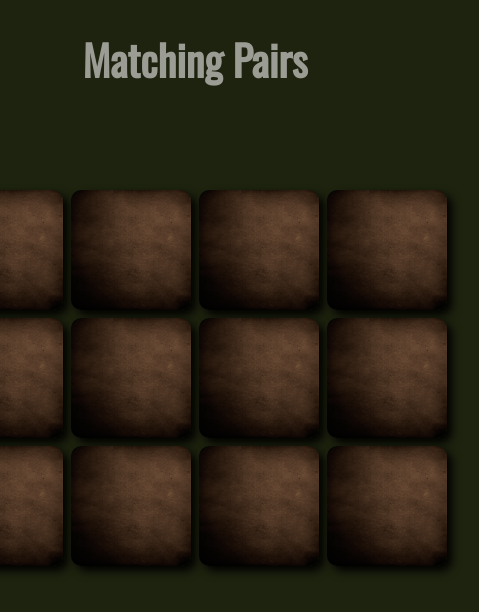
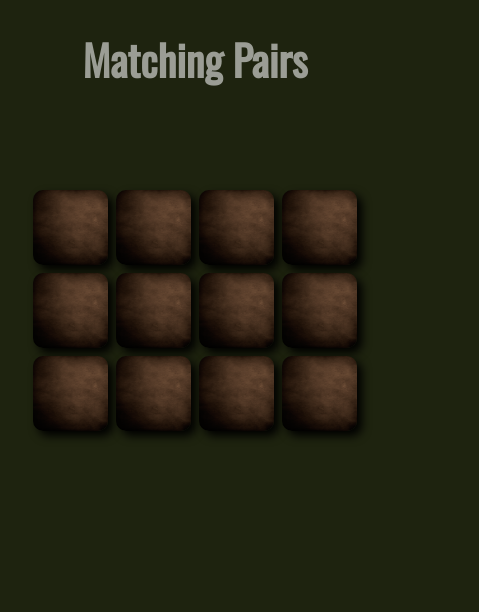
Before and after one commit to gizemnkorkmaz/matching-pairs, a React (Create React App) app: page / in a window 390 px wide. Shown: the top 612 px of the page, 479 px wide, since content can reach past the window. Built offline with nearby package versions, Linux system fonts and the light colour scheme.

Commit message:
Add media queries

```diff
--- a/src/components/Card/Card.jsx
+++ b/src/components/Card/Card.jsx
@@ -13,6 +13,10 @@ const CardStyled = styled.img`
     width: 120px;
     height: 120px;
   }
+  @media (max-width: 500px) {
+    width: 75px;
+    height: 75px;
+  }
 `;
 
 function Card({ image, cardId, isOpen, handleClick }) {
@@ -20,7 +24,7 @@ function Card({ image, cardId, isOpen, handleClick }) {
     <CardStyled
       onClick={handleClick}
       src={isOpen ? image : cover}
-      cardId={cardId}
+      data-id={cardId}
     />
   );
 }
```
